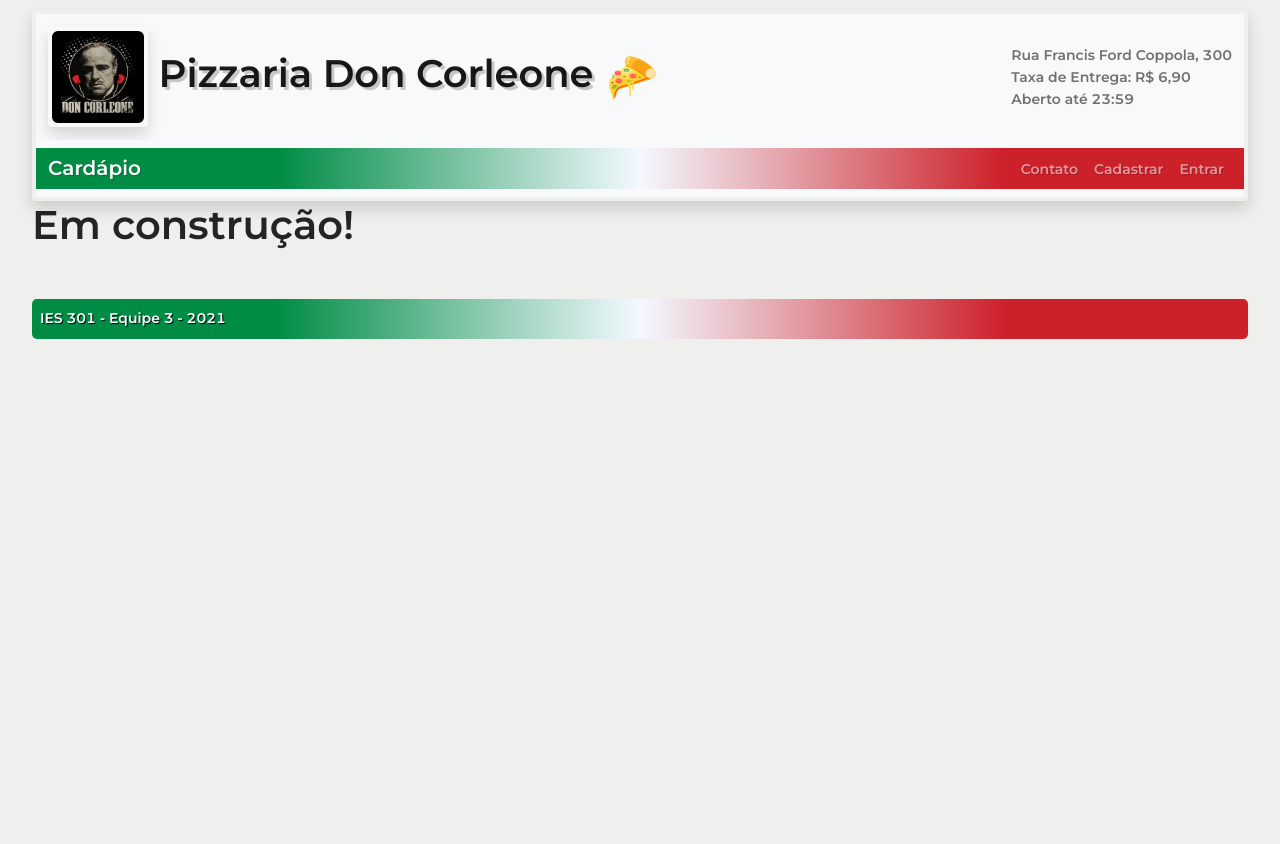
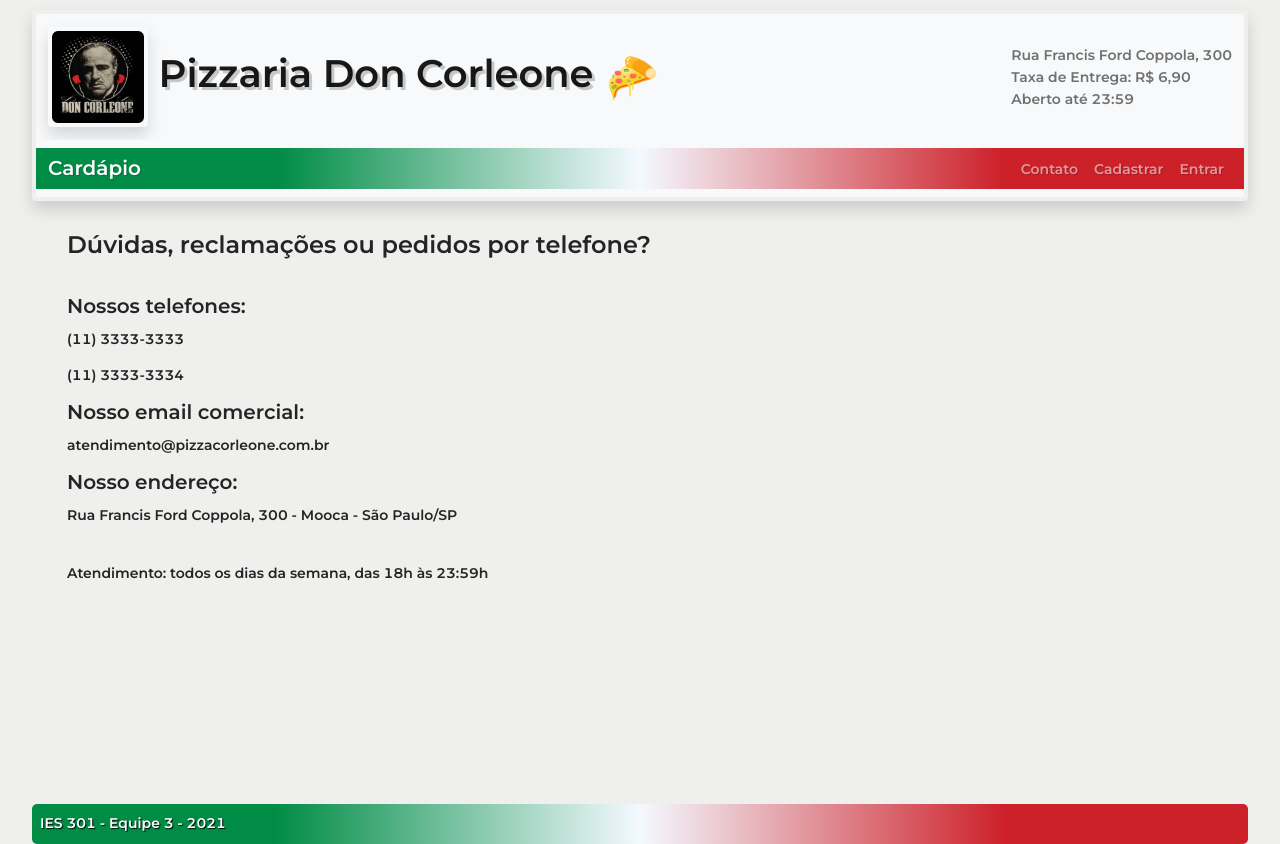
Before and after one commit to Grupo-Tres/app-cliente-frontend, a React (Create React App) app: page /contato in a window 1280 px wide. Before the commit the page ends 810 px from the top, so only its background shows below. Built offline with nearby package versions, Linux system fonts and the light colour scheme.

Commit message:
adicionado conteudo basico para pagina Contato (#19)

```diff
--- a/src/Screens/Contato/Contato.css
+++ b/src/Screens/Contato/Contato.css
@@ -0,0 +1,5 @@
+.contatos {
+    margin-left: 35px;
+    margin-top: 30px;
+    margin-bottom: 220px;
+}
--- a/src/Screens/Contato/Contato.js
+++ b/src/Screens/Contato/Contato.js
@@ -3,8 +3,18 @@ import './Contato.css';
 
 function Contato() {
     return (
-        <div>
-            <h1>Em construção!</h1>
+        <div className="contatos">
+            <h4>Dúvidas, reclamações ou pedidos por telefone?</h4>
+            <br/>
+            <h5>Nossos telefones:</h5>
+            <p>(11) 3333-3333</p>
+            <p>(11) 3333-3334</p>
+            <h5>Nosso email comercial:</h5>
+            <p>atendimento@pizzacorleone.com.br</p>
+            <h5>Nosso endereço:</h5>
+            <p>Rua Francis Ford Coppola, 300 - Mooca - São Paulo/SP</p>
+            <br/>
+            <p>Atendimento: todos os dias da semana, das 18h às 23:59h</p>
         </div>
     );
 }
```
